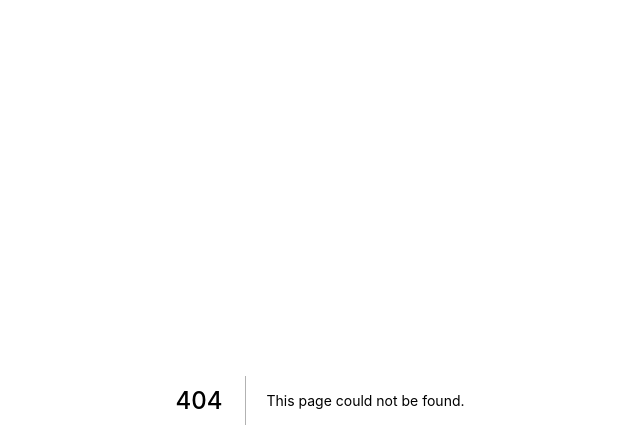
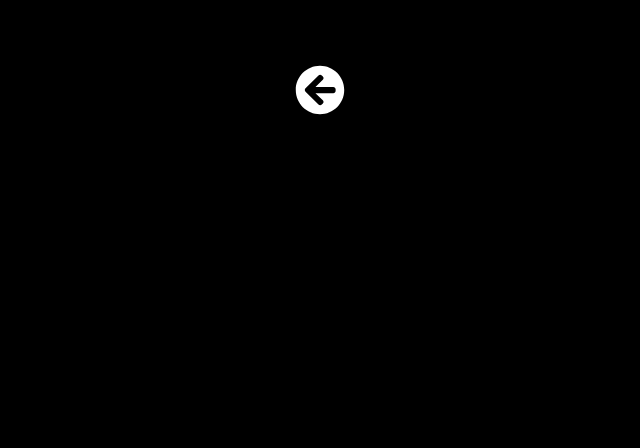
Before and after one commit to DanielJ06/Portfolio, a Next.js app: page /contact in a window 1280 px wide. Before the commit this address had no page. Shown: the top 448 px of the page, without its empty margins (320-960 px from the left). Built offline with nearby package versions, Linux system fonts and the light colour scheme.

Commit message:
Contact page

```diff
--- /dev/null
+++ b/pages/contact/index.js
@@ -0,0 +1,69 @@
+import { useRouter } from 'next/router';
+import * as S from './styles';
+import { motion } from "framer-motion";
+import {
+  FaArrowCircleLeft,
+  FaGithub,
+  FaLinkedin,
+  FaInbox
+} from 'react-icons/fa';
+
+const easing = [0.6, -0.05, 0.01, 0.99];
+const slide = {
+  initial: {
+    x: 100,
+    opacity: 0,
+  },
+  slidein: {
+    x: 0,
+    opacity: 1,
+    transition: {
+      duration: 1.5,
+      ease: easing,
+    },
+  },
+  slideout: {
+    y: 100,
+    opacity: 0,
+  },
+};
+
+
+const Contact = () => {
+  const router = useRouter();
+
+  const handleNavigate = () => {
+    router.push('/projects')
+  }
+
+  return (
+    <motion.div
+      style={{ overflow: 'hidden' }}
+      initial={{ opacity: 0 }}
+      animate={{
+        opacity: 1,
+        transition: { staggerChildren: 5 },
+      }}
+    >
+      <motion.div
+        variants={slide}
+        initial="initial"
+        animate="slidein"
+        transition="transition"
+        exit="slideout"
+      >
+        <S.Container>
+          <motion.button
+            style={{ backgroundColor: 'transparent', border: 'none', outline: 'none' }}
+            whileHover={{ scale: 1.05 }}
+            whileTap={{ scale: 0.9 }}
+          >
+            <FaArrowCircleLeft onClick={handleNavigate} color='#fff' size={50} />
+          </motion.button>
+        </S.Container>
+      </motion.div>
+    </motion.div>
+  )
+}
+
+export default Contact;
--- /dev/null
+++ b/pages/contact/styles.js
@@ -0,0 +1,9 @@
+import styled from 'styled-components';
+
+export const Container = styled.div`
+  display: flex;
+  justify-content: center;
+  align-items: flex-start;
+  min-height: 100vh;
+  padding: 65px;
+`;
```
